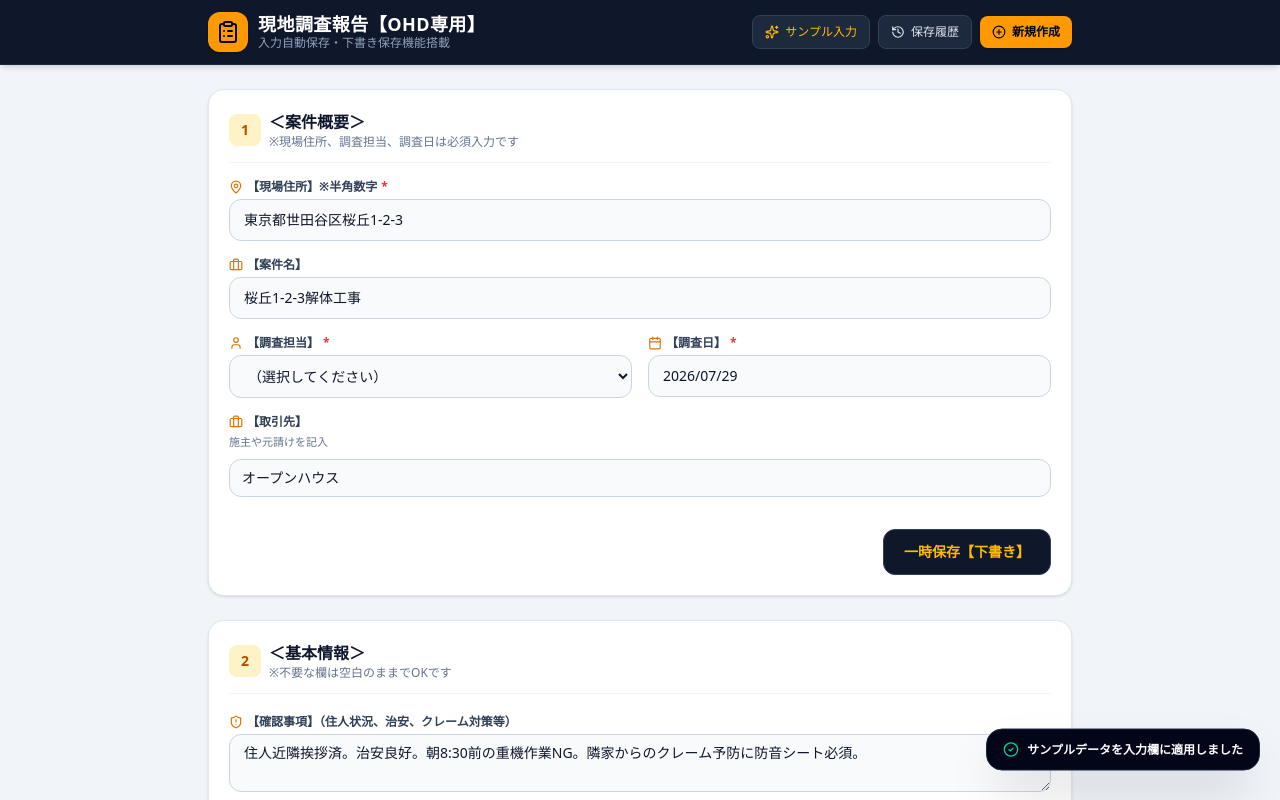
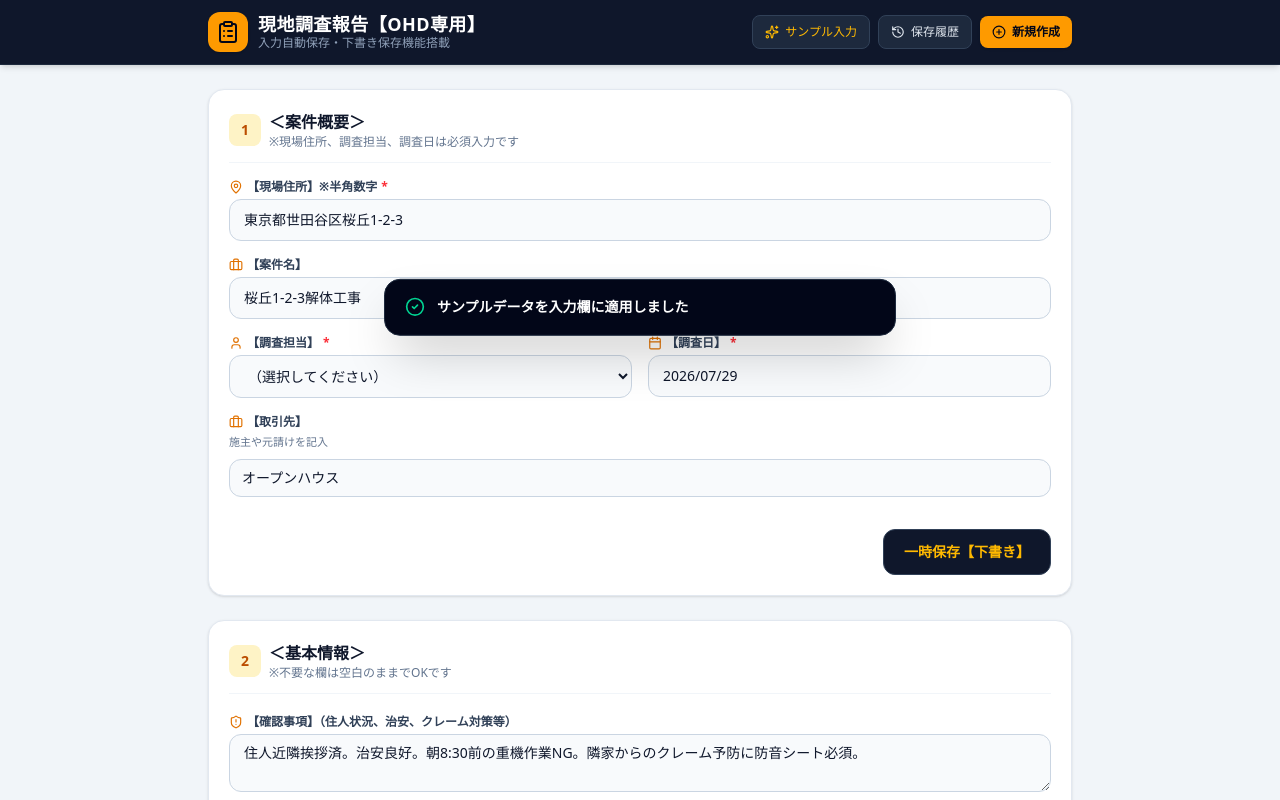
Before and after one commit to pyonshira07/ohd-field-survey-test, a React (Vite) app: page / in a window 1280 px wide. Both pictures are taken after a click on the button "サンプル入力". Shown: the top 800 px of the page. Built offline with nearby package versions, Linux system fonts and the light colour scheme.

Commit message:
Center and enlarge survey toast notifications

```diff
--- a/src/components/QuickToast.tsx
+++ b/src/components/QuickToast.tsx
@@ -9,8 +9,8 @@ export const QuickToast: React.FC<QuickToastProps> = ({ message }) => {
   if (!message) return null;
 
   return (
-    <div className="fixed bottom-5 right-5 z-50 flex items-center gap-2 px-4 py-3 bg-slate-950 text-white text-xs font-bold rounded-2xl shadow-2xl border border-slate-800 animate-bounce">
-      <CheckCircle2 className="w-4 h-4 text-emerald-400 shrink-0" />
+    <div className="fixed left-1/2 top-[40%] z-50 flex w-[calc(100%-2rem)] max-w-lg -translate-x-1/2 -translate-y-1/2 items-center gap-3 rounded-2xl border border-slate-800 bg-slate-950 px-5 py-4 text-sm font-bold leading-relaxed text-white shadow-2xl animate-bounce">
+      <CheckCircle2 className="h-5 w-5 shrink-0 text-emerald-400" />
       <span>{message}</span>
     </div>
   );
```
